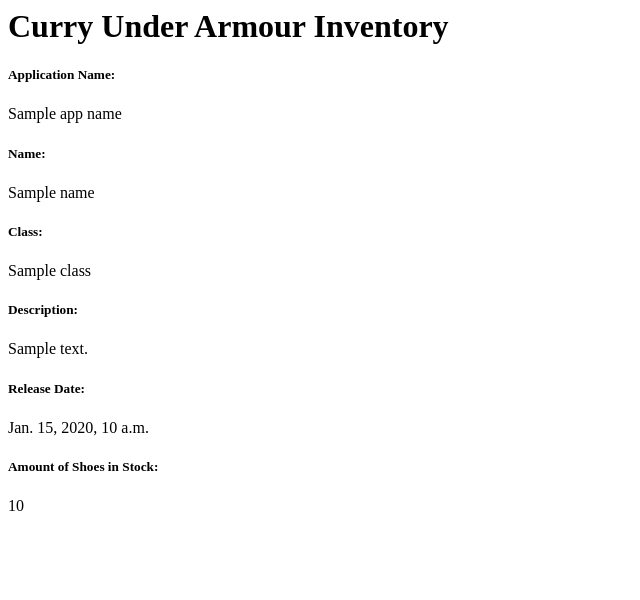
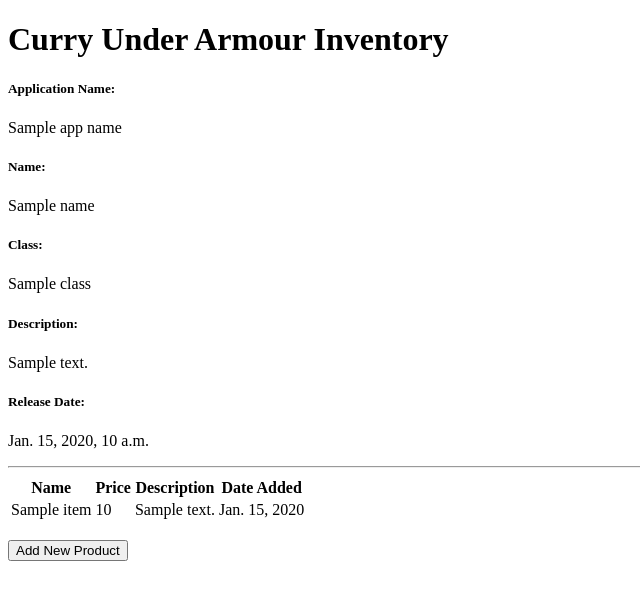
Before and after one commit to TomoriNow/PBP_Assignment2, a Django app: template main/templates/main.html in a window 1280 px wide. Shown: the top 600 px of the page, without its empty margins (0-640 px from the left). Run offline with Django 4.2, Linux system fonts and the light colour scheme; tables that the repository leaves empty hold one stand-in row (values such as "Sample post"); the template is opened without the code that fills it: values that come from a table or form of the project are taken from there, most other values are stand-ins (such as "Sample title", 1, 10 or a date in 2020).

Commit message:
Completed Tutorial 2 (September 13) and updated repo

```diff
--- a/UnderArmour_Curry_Inventory/settings.py
+++ b/UnderArmour_Curry_Inventory/settings.py
@@ -55,7 +55,7 @@ ROOT_URLCONF = 'UnderArmour_Curry_Inventory.urls'
 TEMPLATES = [
     {
         'BACKEND': 'django.template.backends.django.DjangoTemplates',
-        'DIRS': [],
+        'DIRS': [BASE_DIR / 'templates'],
         'APP_DIRS': True,
         'OPTIONS': {
             'context_processors': [
--- a/UnderArmour_Curry_Inventory/urls.py
+++ b/UnderArmour_Curry_Inventory/urls.py
@@ -19,5 +19,5 @@ from django.urls import path, include
 
 urlpatterns = [
     path('admin/', admin.site.urls),
-    path('main/', include('main.urls')),
+    path('', include('main.urls')),
 ]
--- a/main/models.py
+++ b/main/models.py
@@ -3,6 +3,6 @@ from django.db import models
 # Create your models here.
 class Item(models.Model):
     name = models.CharField(max_length=255)
-    amount = models.IntegerField()
+    price = models.IntegerField()
     description = models.TextField()
     product_release_date = models.DateField(auto_now_add=True)
--- a/main/templates/main.html
+++ b/main/templates/main.html
@@ -1,3 +1,7 @@
+{% extends 'base.html' %}
+
+{% block content %}
+
     <h1>Curry Under Armour Inventory</h1>
 
     <h5>Application Name:</h5>
@@ -15,5 +19,34 @@
     <h5>Release Date:</h5>
     <p>{{ release_date }}</p>
 
-<h5>Amount of Shoes in Stock:</h5>
-<p>{{ amount }}</p>
+    <hr></hr>
+
+    <table>
+        <tr>
+            <th>Name</th>
+            <th>Price</th>
+            <th>Description</th>
+            <th>Date Added</th>
+        </tr>
+
+        {% comment %} Below is how to show the product data {% endcomment %}
+
+        {% for product in products %}
+            <tr>
+                <td>{{product.name}}</td>
+                <td>{{product.price}}</td>
+                <td>{{product.description}}</td>
+                <td>{{product.product_release_date}}</td>
+            </tr>
+        {% endfor %}
+    </table>
+
+    <br />
+
+    <a href="{% url 'main:create_product' %}">
+        <button>
+            Add New Product
+        </button>
+    </a>
+
+{% endblock content %}
--- a/main/urls.py
+++ b/main/urls.py
@@ -1,8 +1,17 @@
 from django.urls import path
 from main.views import show_main
+from main.views import show_main, create_product
+from main.views import show_main, create_product, show_xml
+from main.views import show_main, create_product, show_xml, show_json
+from main.views import show_main, create_product, show_xml, show_json, show_xml_by_id, show_json_by_id
 
 app_name = 'main'
 
 urlpatterns = [
     path('', show_main, name='show_main'),
+    path('create-product', create_product, name='create_product'),
+    path('xml/', show_xml, name='show_xml'),
+    path('json/', show_json, name='show_json'),
+    path('xml/<int:id>/', show_xml_by_id, name='show_xml_by_id'),
+    path('json/<int:id>/', show_json_by_id, name='show_json_by_id'),
 ]
--- /dev/null
+++ b/templates/base.html
@@ -0,0 +1,18 @@
+{% load static %}
+<!DOCTYPE html>
+<html lang="en">
+    <head>
+        <meta charset="UTF-8" />
+        <meta
+            name="viewport"
+            content="width=device-width, initial-scale=1.0"
+        />
+        {% block meta %}
+        {% endblock meta %}
+    </head>
+
+    <body>
+        {% block content %}
+        {% endblock content %}
+    </body>
+</html>
```
Also changed, not shown: main/forms.py (added, +7 -0 lines), main/templates/create_product.html (added, +19 -0 lines), main/views.py (+35 -1 lines), README.md, main/migrations/0002_item_delete_product.py (added). Lines whose indentation alone changed are shown as unchanged.
